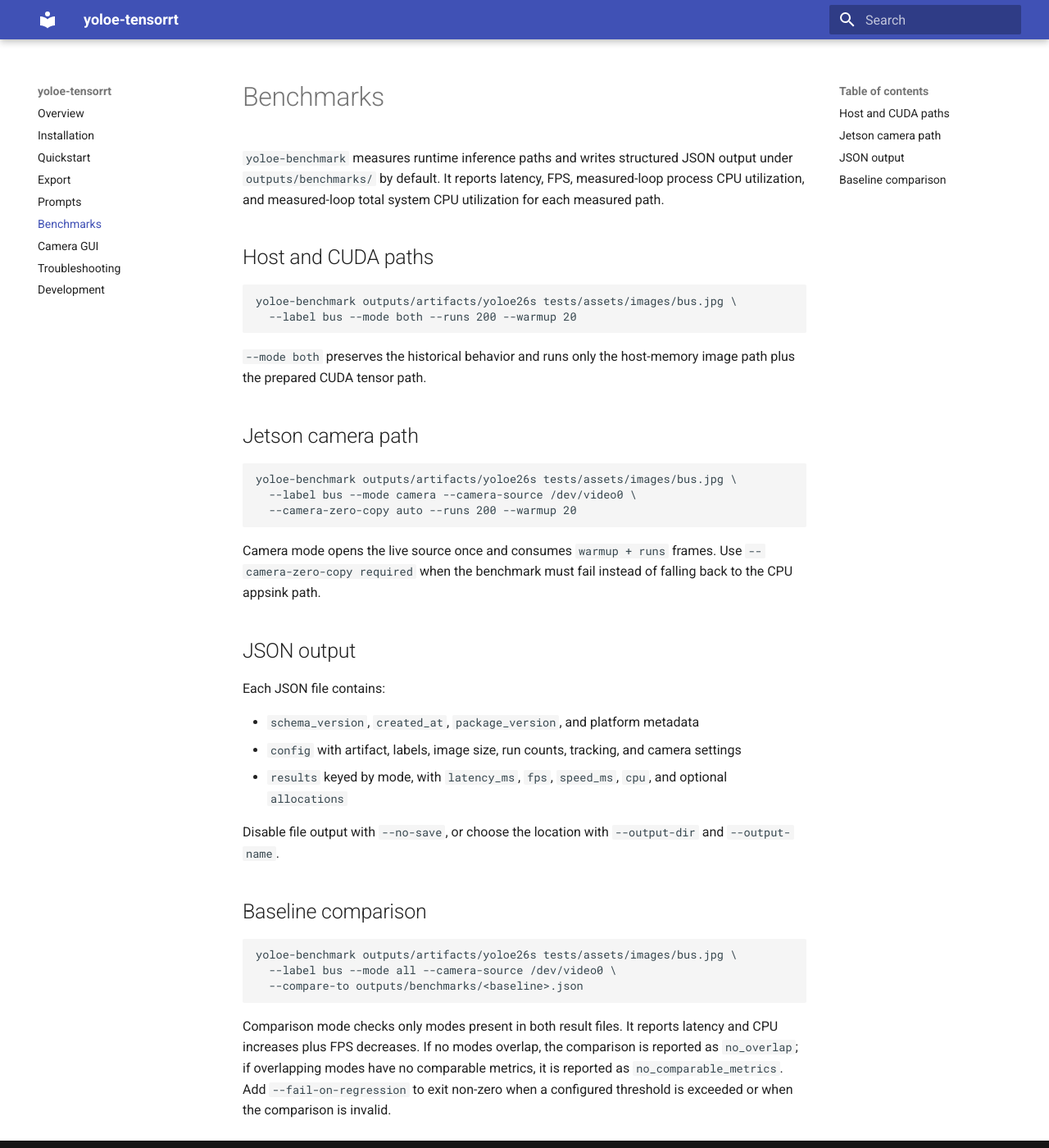
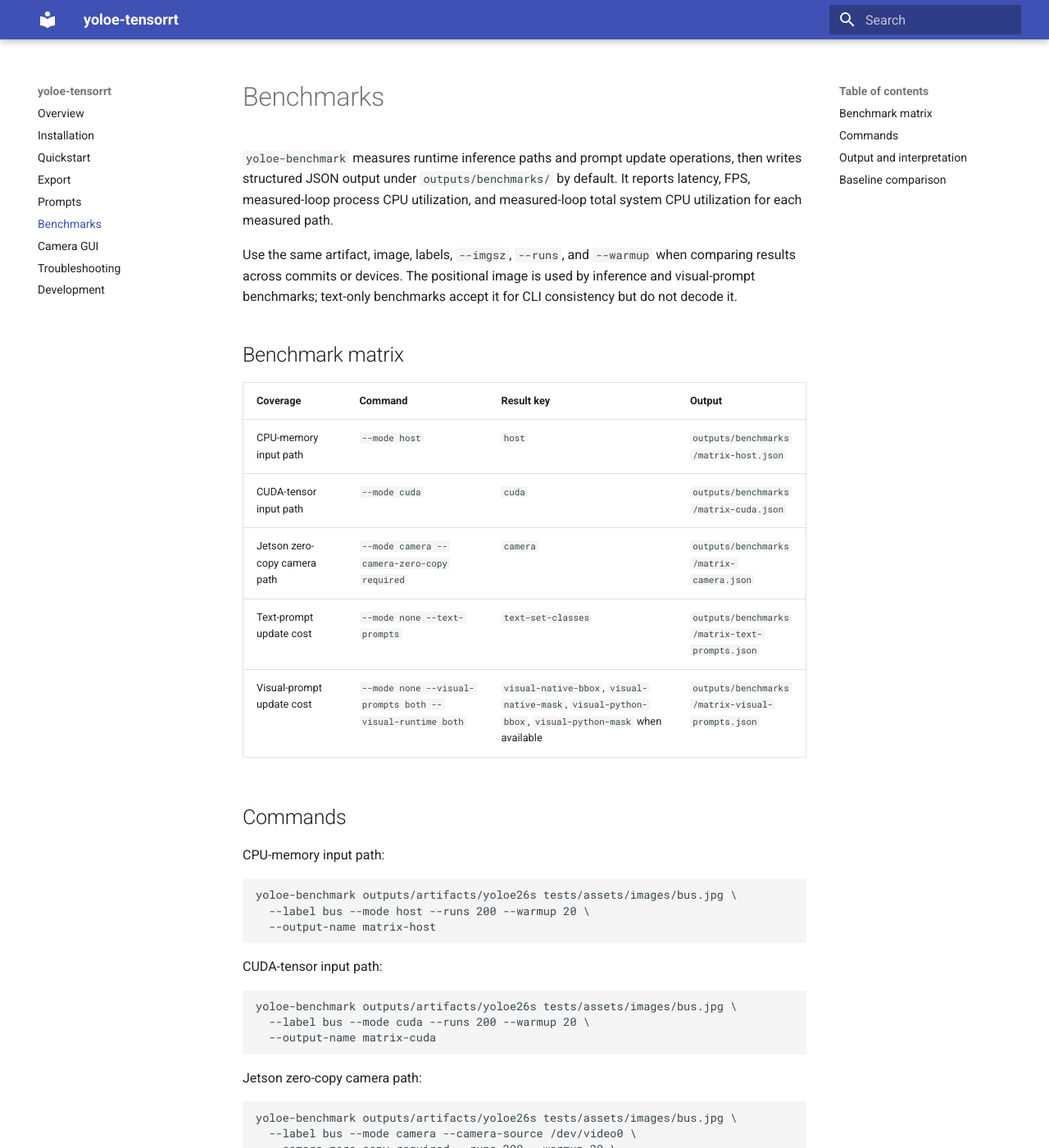
Before and after one commit to mbn312/yoloe-tensorrt, an MkDocs documentation site: the page built from docs/benchmarks.md, in a window 1280 px wide and 1400 px high. Shown: the whole window at 82% size. Built offline with MkDocs 1.6.1 and Material for MkDocs 9.7.7, drawn with Linux system fonts in a browser that asks for light colours; some of the changed text lies outside the part shown.

Commit message:
docs: documented runtime benchmark matrix (#23)
  - Documented the runtime benchmark matrix for CPU-memory input, CUDA-tensor input, Jetson zero-copy camera input, text-prompt updates, and visual-prompt updates.
  - Added exact benchmark commands, output filenames, result keys, and interpretation guidance in the benchmark docs.
  - Added --text-prompts to yoloe-benchmark for timing set_classes(...) text prompt updates.
  - Added --mode none for prompt-only benchmark runs without host/CUDA/camera inference.
  - Added safeguards so prompt-only visual benchmarks fail when no visual runtime is available instead of writing empty results.
  - Avoided unnecessary text prompt compilation and image decoding in prompt-only benchmark paths.
  - Updated README, development docs, and changelog references for the benchmark matrix.
  - Added CLI tests for text prompt timing, prompt-only mode validation, visual prompt-only behavior, and empty-result failure cases.

````diff
--- a/docs/benchmarks.md
+++ b/docs/benchmarks.md
@@ -1,37 +1,87 @@
 # Benchmarks
 
-`yoloe-benchmark` measures runtime inference paths and writes structured JSON output under `outputs/benchmarks/` by
-default. It reports latency, FPS, measured-loop process CPU utilization, and measured-loop total system CPU utilization
-for each measured path.
+`yoloe-benchmark` measures runtime inference paths and prompt update operations, then writes structured JSON output under
+`outputs/benchmarks/` by default. It reports latency, FPS, measured-loop process CPU utilization, and measured-loop total
+system CPU utilization for each measured path.
 
-## Host and CUDA paths
+Use the same artifact, image, labels, `--imgsz`, `--runs`, and `--warmup` when comparing results across commits or
+devices. The positional image is used by inference and visual-prompt benchmarks; text-only benchmarks accept it for CLI
+consistency but do not decode it.
+
+## Benchmark matrix
+
+| Coverage | Command | Result key | Output |
+| --- | --- | --- | --- |
+| CPU-memory input path | `--mode host` | `host` | `outputs/benchmarks/matrix-host.json` |
+| CUDA-tensor input path | `--mode cuda` | `cuda` | `outputs/benchmarks/matrix-cuda.json` |
+| Jetson zero-copy camera path | `--mode camera --camera-zero-copy required` | `camera` | `outputs/benchmarks/matrix-camera.json` |
+| Text-prompt update cost | `--mode none --text-prompts` | `text-set-classes` | `outputs/benchmarks/matrix-text-prompts.json` |
+| Visual-prompt update cost | `--mode none --visual-prompts both --visual-runtime both` | `visual-native-bbox`, `visual-native-mask`, `visual-python-bbox`, `visual-python-mask` when available | `outputs/benchmarks/matrix-visual-prompts.json` |
+
+## Commands
+
+CPU-memory input path:
 
 ```bash
 yoloe-benchmark outputs/artifacts/yoloe26s tests/assets/images/bus.jpg \
-  --label bus --mode both --runs 200 --warmup 20
+  --label bus --mode host --runs 200 --warmup 20 \
+  --output-name matrix-host
 ```
 
-`--mode both` preserves the historical behavior and runs only the host-memory image path plus the prepared CUDA tensor
-path.
+CUDA-tensor input path:
 
-## Jetson camera path
+```bash
+yoloe-benchmark outputs/artifacts/yoloe26s tests/assets/images/bus.jpg \
+  --label bus --mode cuda --runs 200 --warmup 20 \
+  --output-name matrix-cuda
+```
+
+Jetson zero-copy camera path:
 
 ```bash
 yoloe-benchmark outputs/artifacts/yoloe26s tests/assets/images/bus.jpg \
   --label bus --mode camera --camera-source /dev/video0 \
-  --camera-zero-copy auto --runs 200 --warmup 20
+  --camera-zero-copy required --runs 200 --warmup 20 \
+  --output-name matrix-camera
 ```
 
-Camera mode opens the live source once and consumes `warmup + runs` frames. Use `--camera-zero-copy required` when the
-benchmark must fail instead of falling back to the CPU appsink path.
+Text-prompt update cost:
 
-## JSON output
+```bash
+yoloe-benchmark outputs/artifacts/yoloe26s tests/assets/images/bus.jpg \
+  --label bus --label person --mode none --text-prompts \
+  --runs 50 --warmup 5 --output-name matrix-text-prompts
+```
+
+Visual-prompt update cost:
+
+```bash
+yoloe-benchmark outputs/artifacts/yoloe26s tests/assets/images/bus.jpg \
+  --label bus --mode none --visual-prompts both --visual-runtime both \
+  --runs 50 --warmup 5 --output-name matrix-visual-prompts
+```
+
+`--mode both` runs the historical host plus CUDA pair. `--mode all` runs host, CUDA, and camera paths, and therefore
+requires `--camera-source`. Use `--mode none` only with `--text-prompts` or `--visual-prompts` for prompt-update-only
+benchmarks.
+
+## Output and interpretation
 
 Each JSON file contains:
 
 - `schema_version`, `created_at`, `package_version`, and platform metadata
-- `config` with artifact, labels, image size, run counts, tracking, and camera settings
+- `config` with artifact, labels, image size, run counts, tracking, prompt, and camera settings
 - `results` keyed by mode, with `latency_ms`, `fps`, `speed_ms`, `cpu`, and optional `allocations`
+
+For inference paths, compare `latency_ms.median`, `latency_ms.p95`, `fps`, `speed_ms.inference.mean`,
+`cpu.process_percent.mean`, and `cpu.system_percent.mean`. For prompt-update rows, `latency_ms` is the update cost;
+`speed_ms` is inference-specific and should not be used as the prompt-update metric.
+
+Camera mode opens the live source once and consumes `warmup + runs` frames. Use `--camera-zero-copy required` for
+regression baselines so an accidental CPU appsink fallback fails instead of polluting the zero-copy result.
+
+Use `--profile-allocations` when checking Python steady-state allocation pressure. The `allocations` object reports
+retained Python allocations and traced peak memory for that measured loop.
 
 Disable file output with `--no-save`, or choose the location with `--output-dir` and `--output-name`.
 
````
Also changed, not shown: CHANGELOG.md (+1 -0 lines), README.md (+3 -0 lines), docs/development.md (+3 -0 lines), 2 other files.
